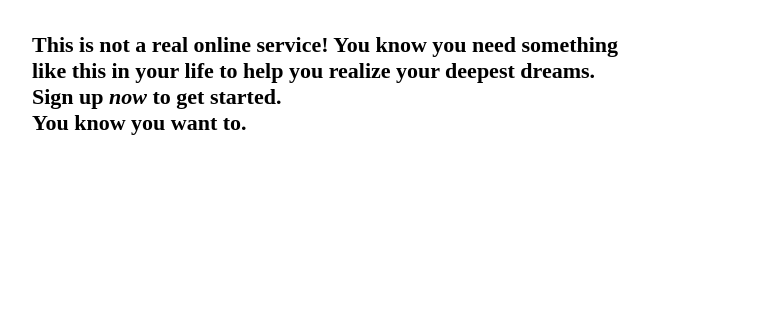
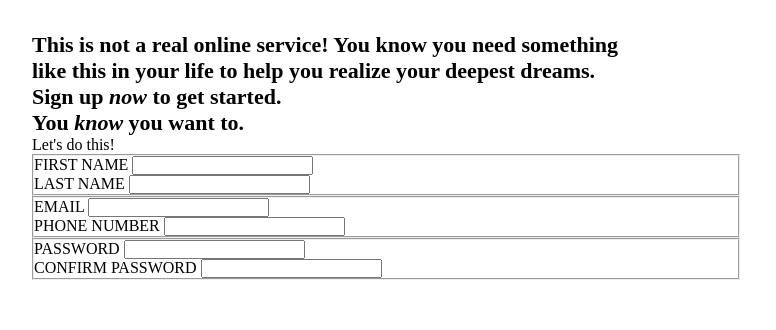
Before and after one commit to AndriySydorchuk/signUpFormOdin, a plain HTML site: page index.html in a window 1280 px wide. Shown: the part 118-448 px from the top of the page, 504-1280 px from the left. Drawn offline with Linux system fonts and the light colour scheme.

Commit message:
Create structure for signup form

```diff
--- a/index.html
+++ b/index.html
@@ -30,9 +30,44 @@
                 Sign up <span>now</span> to get started.
             </p>
             <p>
-                You know you want to.
+                You <span>know</span> you want to.
             </p>
         </header>
+        <div class="content">
+            <p>Let's do this!</p>
+            <form action="#" method="post" class="form">
+                <fieldset class="name-field">
+                    <div>
+                        <label for="first_name">FIRST NAME</label>
+                        <input type="text" id="first_name" for="first_name">
+                    </div>
+                    <div>
+                        <label for="last_name">LAST NAME</label>
+                        <input type="text" id="last_name" for="last_name">
+                    </div>
+                </fieldset>
+                <fieldset class="contact-field">
+                    <div>
+                        <label for="mail">EMAIL</label>
+                        <input type="email" id="mail" for="mail">
+                    </div>
+                    <div>
+                        <label for="number">PHONE NUMBER</label>
+                        <input type="number" id="number" for="number">
+                    </div>
+                </fieldset>
+                <fieldset class="password-field">
+                    <div>
+                        <label for="password">PASSWORD</label>
+                        <input type="password" id="password" for="password">
+                    </div>
+                    <div>
+                        <label for="password_conf">CONFIRM PASSWORD</label>
+                        <input type="password" id="password_conf" for="password_conf">
+                    </div>
+                </fieldset>
+            </form>
+        </div>
     </main>
 </body>
 
```
